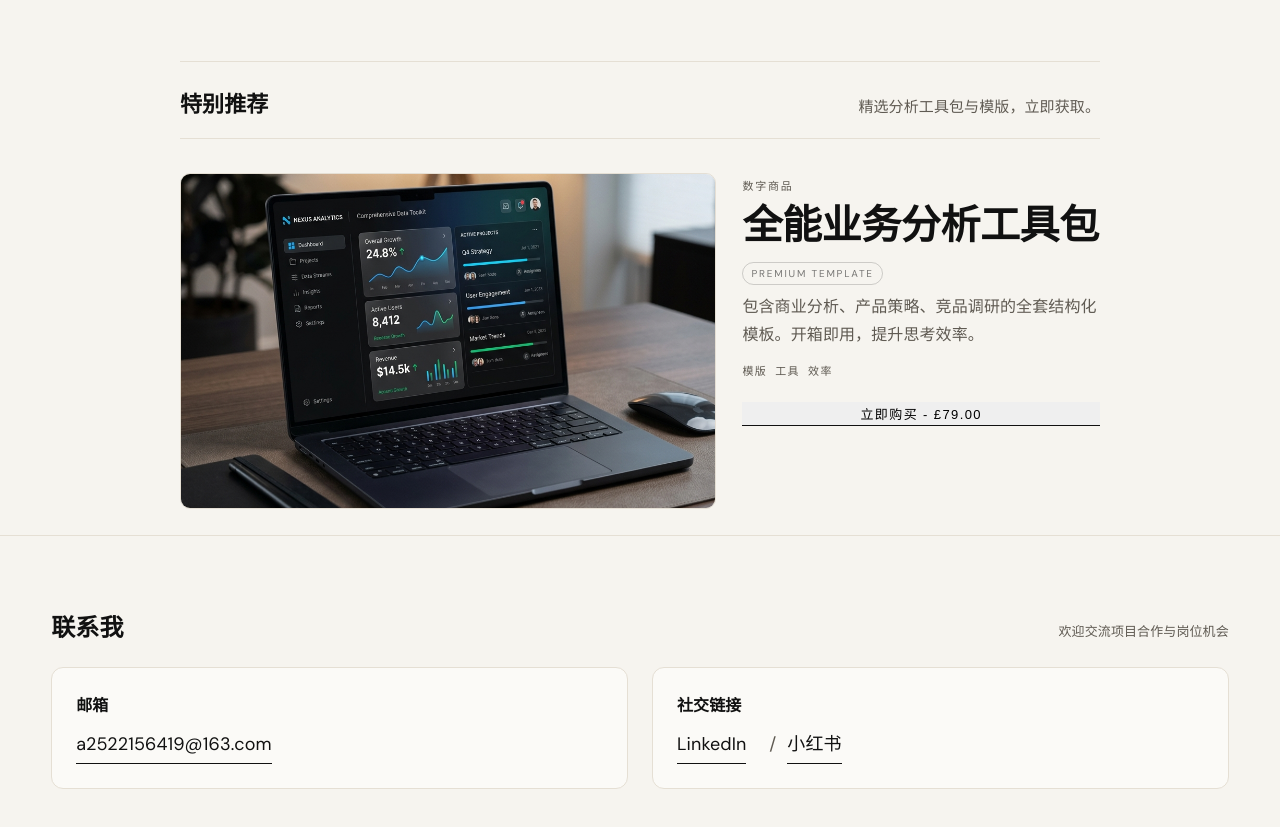
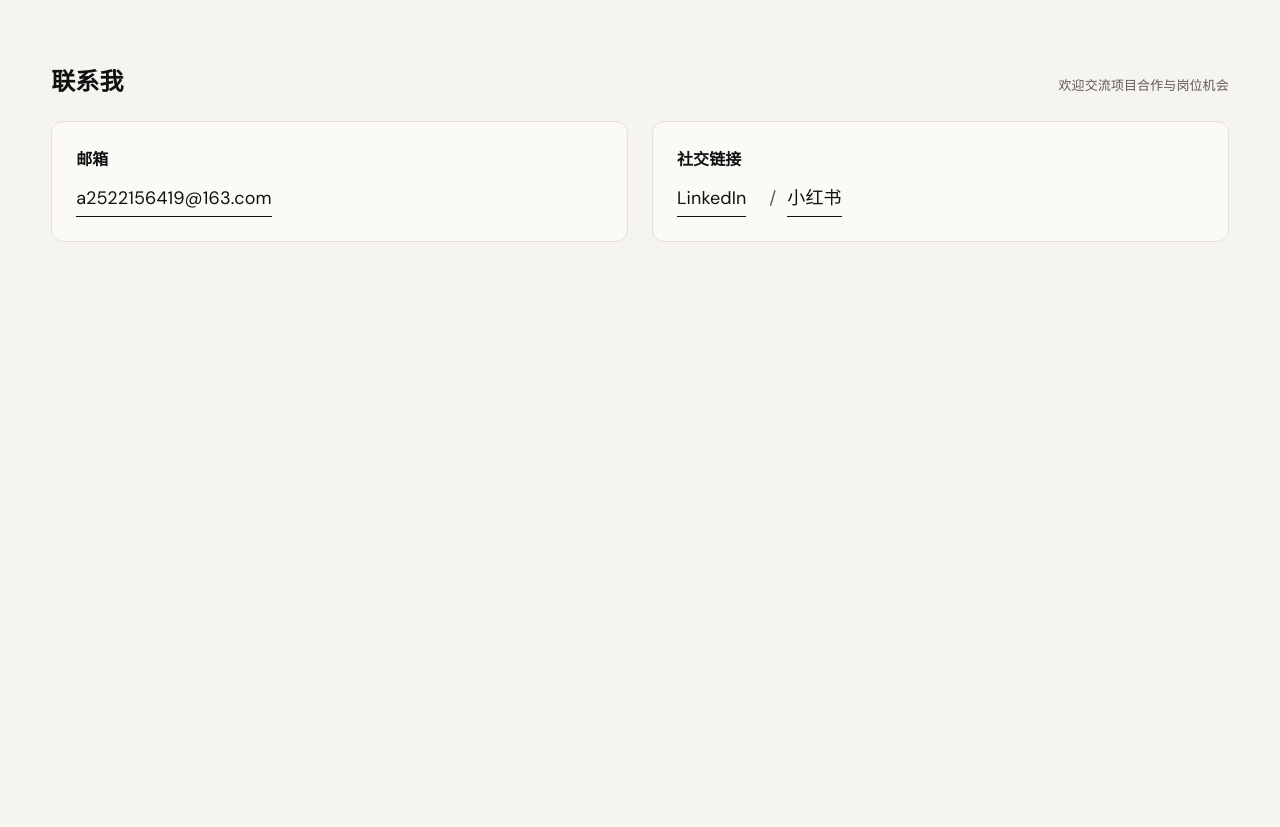
Before and after one commit to 09877a-droid/my-portfolio, a plain HTML site: page index.html in a window 1280 px wide. Shown: the part 3438-4265 px from the top of the page. After the commit the page ends 3764 px from the top, so only its background shows below. Drawn offline with Linux system fonts and the light colour scheme.

Commit message:
feat: remove product section, add password gate to project-04

```diff
--- a/index.html
+++ b/index.html
@@ -260,10 +260,10 @@
               <span class="chip" data-i18n data-en="Strategy">商业策划</span>
             </div>
 
-            <a class="link" href="projects/project-04.html" data-i18n data-en="View Project Brief →">查看完整项目方案 →</a>
+            <a class="link" href="#" onclick="event.preventDefault(); var p=prompt('请输入密码 / Enter password:'); if(p==='suki'){window.location.href='projects/project-04.html';}else if(p!==null){alert('密码错误 / Wrong password');}" data-i18n data-en="View Project Brief →">查看完整项目方案 →</a>
           </div>
 
-          <a class="workcard__media" href="projects/project-04.html" aria-label="打开项目">
+          <a class="workcard__media" href="#" onclick="event.preventDefault(); var p=prompt('请输入密码 / Enter password:'); if(p==='suki'){window.location.href='projects/project-04.html';}else if(p!==null){alert('密码错误 / Wrong password');}" aria-label="打开项目">
             <img style="width: 100%; aspect-ratio: 16/10; object-fit: cover;" src="image/project-04-cover.jpg" alt="项目封面" loading="lazy" />
           </a>
         </article>
@@ -333,42 +333,6 @@
       </div>
     </section>
 
-    <!-- 附加模块：产品/商品展示 -->
-    <section class="section" id="product" aria-label="产品">
-      <div class="section__head">
-        <h2 class="section__title" data-i18n data-en="Featured Product">特别推荐</h2>
-        <p class="section__desc" data-i18n data-en="Premium analytical toolkit and templates.">精选分析工具包与模版，立即获取。</p>
-      </div>
-
-      <div class="worklist">
-        <article class="workcard workcard--featured">
-          <a class="workcard__media" href="#" aria-label="查看商品">
-            <img src="image/product.png" alt="商品图片" loading="lazy" />
-          </a>
-
-          <div class="workcard__body">
-            <p class="workcard__eyebrow" data-i18n data-en="Digital Product">数字商品</p>
-            <h3 class="workcard__title" data-i18n data-en="Nexus Analytics Toolkit">全能业务分析工具包</h3>
-            <span class="workcard__micro" data-i18n data-en="PREMIUM TEMPLATE">PREMIUM TEMPLATE</span>
-            <p class="workcard__text" data-i18n data-en="A comprehensive suite of tools for business analysis, product strategy, and market research.">
-              包含商业分析、产品策略、竞品调研的全套结构化模板。开箱即用，提升思考效率。
-            </p>
-
-            <div class="chips" aria-label="商品标签">
-              <span class="chip" data-i18n data-en="Template">模版</span>
-              <span class="chip" data-i18n data-en="Tools">工具</span>
-              <span class="chip" data-i18n data-en="Efficiency">效率</span>
-            </div>
-
-            <div style="margin-top: 1.5rem;">
-              <button class="btn btn--primary" style="width: 100%; display: flex; justify-content: center; align-items: center; gap: 0.5rem;" onclick="document.getElementById('payment-modal').classList.add('is-active')">
-                <span data-i18n data-en="Buy Now - £79.00">立即购买 - £79.00</span>
-              </button>
-            </div>
-          </div>
-        </article>
-      </div>
-    </section>
 
     <!-- 到这里为止：这是“关于我”之前的全部内容 -->
   </main>
```
